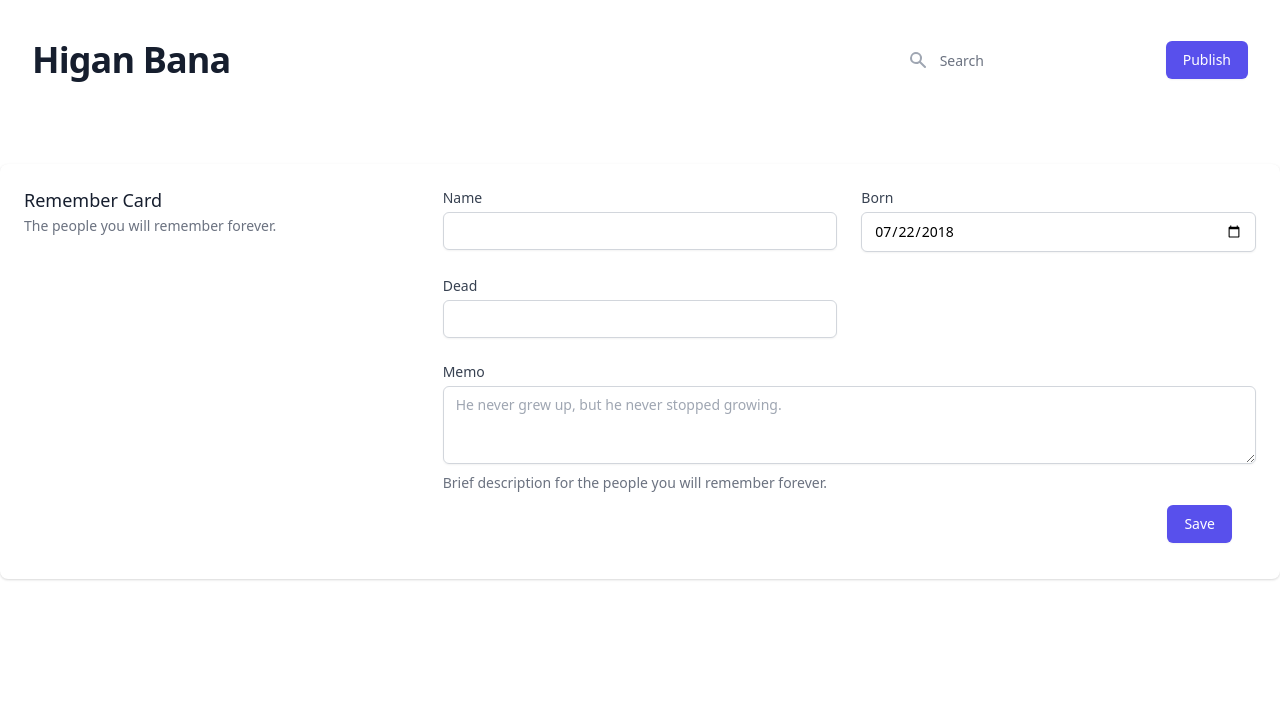
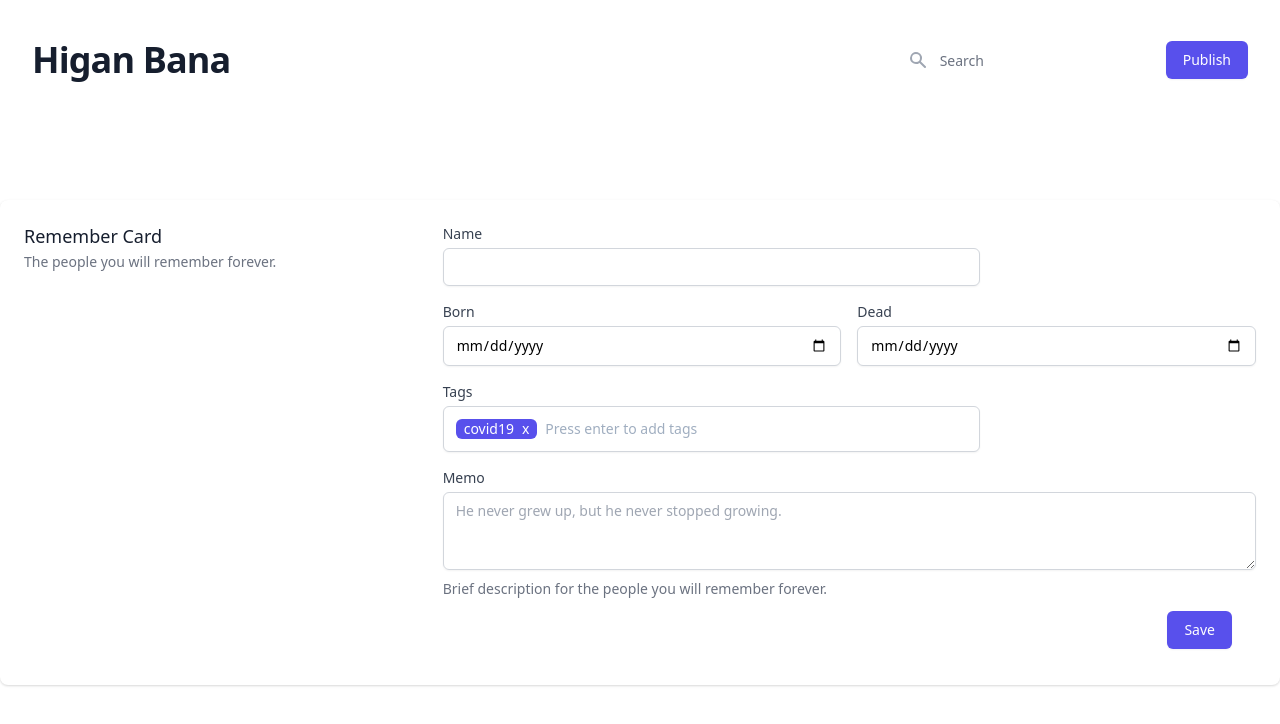
Before and after one commit to daoleno/higan-ui, a React (Create React App) app: page /publish in a window 1280 px wide. Shown: the top 724 px of the page. Built offline with nearby package versions, Linux system fonts and the light colour scheme.

Commit message:
Add TagsInput component.

```diff
--- a/src/nav.js
+++ b/src/nav.js
@@ -13,13 +13,13 @@ function Nav() {
         </Link>
       </div>
 
-      <div class="mt-4 flex md:mt-0 md:ml-4">
+      <div className="mt-4 flex md:mt-0 md:ml-4">
         <Search />
-        <span class="ml-3 shadow-sm rounded-md">
+        <span className="ml-3 shadow-sm rounded-md">
           <Link to="/publish">
             <button
               type="button"
-              class="inline-flex items-center px-4 py-2 border border-transparent text-sm leading-5 font-medium rounded-md text-white bg-indigo-600 hover:bg-indigo-500 focus:outline-none focus:shadow-outline-indigo focus:border-indigo-700 active:bg-indigo-700 transition duration-150 ease-in-out"
+              className="inline-flex items-center px-4 py-2 border border-transparent text-sm leading-5 font-medium rounded-md text-white bg-indigo-600 hover:bg-indigo-500 focus:outline-none focus:shadow-outline-indigo focus:border-indigo-700 active:bg-indigo-700 transition duration-150 ease-in-out"
             >
               Publish
             </button>
--- a/src/publish.js
+++ b/src/publish.js
@@ -1,86 +1,101 @@
-import React from "react";
+import React, { useState } from "react";
 import "./styles.css";
 
 function Publish() {
+  const selectedTags = tags => {
+		console.log(tags);
+  };
+
   return (
-    <div className="relative max-w-7xl mx-auto">
-      <div class="mt-6 bg-white shadow px-4 py-5 sm:rounded-lg sm:p-6">
-        <div class="md:grid md:grid-cols-3 md:gap-6">
-          <div class="md:col-span-1">
-            <h3 class="text-lg font-medium leading-6 text-gray-900">
+    <div className="relative max-w-7xl mx-auto mt-15">
+      <div className="mt-6 bg-white shadow px-4 py-5 sm:rounded-lg sm:p-6">
+        <div className="md:grid md:grid-cols-3 md:gap-6">
+          <div className="md:col-span-1">
+            <h3 className="text-lg font-medium leading-6 text-gray-900">
               Remember Card
             </h3>
-            <p class="mt-1 text-sm leading-5 text-gray-500">
+            <p className="mt-1 text-sm leading-5 text-gray-500">
               The people you will remember forever.
             </p>
           </div>
-          <div class="mt-5 md:mt-0 md:col-span-2">
+
+          <div className="mt-5 md:mt-0 md:col-span-2">
             <form action="#" method="POST">
-              <div class="grid grid-cols-6 gap-6">
-                <div class="col-span-6 sm:col-span-3">
+              <div className="grid grid-cols-6 gap-4">
+                <div className="col-span-4">
                   <label
                     for="name"
-                    class="block text-sm font-medium leading-5 text-gray-700"
+                    className="block text-sm font-medium leading-5 text-gray-700"
                   >
                     Name
                   </label>
                   <input
                     id="name"
-                    class="mt-1 form-input block w-full py-2 px-3 border border-gray-300 rounded-md shadow-sm focus:outline-none focus:shadow-outline-blue focus:border-blue-300 transition duration-150 ease-in-out sm:text-sm sm:leading-5"
+                    className="mt-1 form-input block w-full py-2 px-3 border border-gray-300 rounded-md shadow-sm focus:outline-none focus:shadow-outline-blue focus:border-blue-300 transition duration-150 ease-in-out sm:text-sm sm:leading-5"
                   />
                 </div>
 
-
-
-                <div class="col-span-6 sm:col-span-3">
+                <div className="col-span-3">
                   <label
                     for="born"
-                    class="block text-sm font-medium leading-5 text-gray-700"
+                    className="block text-sm font-medium leading-5 text-gray-700"
                   >
                     Born
                   </label>
                   <input
-                    type="date" name="trip-start" value="2018-07-22" min="1994-01-01" max="2018-12-31"
-                    id="born"
-                    class="mt-1 form-input block w-full py-2 px-3 border border-gray-300 rounded-md shadow-sm focus:outline-none focus:shadow-outline-blue focus:border-blue-300 transition duration-150 ease-in-out sm:text-sm sm:leading-5"
+                    type="date"
+                    name="born"
+                    className="mt-1 form-input block w-full py-2 px-3 border border-gray-300 rounded-md shadow-sm focus:outline-none focus:shadow-outline-blue focus:border-blue-300 transition duration-150 ease-in-out sm:text-sm sm:leading-5"
                   />
                 </div>
 
-                <div class="col-span-6 sm:col-span-3">
+                <div className="col-span-3">
                   <label
                     for="dead"
-                    class="block text-sm font-medium leading-5 text-gray-700"
+                    className="block text-sm font-medium leading-5 text-gray-700"
                   >
                     Dead
                   </label>
                   <input
-                    id="dead"
-                    class="mt-1 form-input block w-full py-2 px-3 border border-gray-300 rounded-md shadow-sm focus:outline-none focus:shadow-outline-blue focus:border-blue-300 transition duration-150 ease-in-out sm:text-sm sm:leading-5"
+                    type="date"
+                    name="dead"
+                    className="mt-1 form-input block w-full py-2 px-3 border border-gray-300 rounded-md shadow-sm focus:outline-none focus:shadow-outline-blue focus:border-blue-300 transition duration-150 ease-in-out sm:text-sm sm:leading-5"
                   />
                 </div>
 
-                <div class="col-span-6 ">
+                <div className="col-span-4">
+                  <label
+                    for="name"
+                    className="block text-sm font-medium leading-5 text-gray-700"
+                  >
+                    Tags
+                  </label>
+                  <TagsInput selectedTags={selectedTags}  tags={['covid19']}/>
+                </div>
+
+                <div className="col-span-6">
                   <label
                     for="memo"
-                    class="block text-sm leading-5 font-medium text-gray-700"
+                    className="block text-sm leading-5 font-medium text-gray-700"
                   >
                     Memo
                   </label>
-                  <div class="rounded-md shadow-sm">
+                  <div className="rounded-md shadow-sm">
                     <textarea
                       id="memo"
                       rows="3"
-                      class="form-textarea mt-1 block w-full transition duration-150 ease-in-out sm:text-sm sm:leading-5"
+                      className="form-textarea mt-1 block w-full transition duration-150 ease-in-out sm:text-sm sm:leading-5"
                       placeholder="He never grew up, but he never stopped growing."
                     ></textarea>
                   </div>
-                  <p class="mt-2 text-sm text-gray-500">
+                  <p className="mt-2 text-sm text-gray-500">
                     Brief description for the people you will remember forever.
                   </p>
                 </div>
               </div>
-              <div class="px-4 py-3 text-right sm:px-6">
-                <button class="py-2 px-4 border border-transparent text-sm leading-5 font-medium rounded-md text-white bg-indigo-600 shadow-sm hover:bg-indigo-500 focus:outline-none focus:shadow-outline-blue active:bg-indigo-600 transition duration-150 ease-in-out">
+
+              <div className="px-4 py-3 text-right sm:px-6">
+                <button type="button" className="py-2 px-4 border border-transparent text-sm leading-5 font-medium rounded-md text-white bg-indigo-600 shadow-sm hover:bg-indigo-500 focus:outline-none focus:shadow-outline-blue active:bg-indigo-600 transition duration-150 ease-in-out">
                   Save
                 </button>
               </div>
@@ -92,4 +107,37 @@ function Publish() {
   );
 }
 
+const TagsInput = (props) => {
+  const [tags, setTags] = useState(props.tags);
+  const removeTags = (indexToRemove) => {
+    setTags([...tags.filter((_, index) => index !== indexToRemove)]);
+  };
+  const addTags = (event) => {
+    if (event.target.value !== "") {
+      setTags([...tags, event.target.value]);
+      props.selectedTags([...tags, event.target.value]);
+      event.target.value = "";
+    }
+  };
+  return (
+    <div className="flex flex-wrap mt-1 form-input py-2 px-3 w-full block inline-block border border-gray-300 rounded-md shadow-sm focus:outline-none focus:shadow-outline-blue focus:border-blue-300 transition duration-150 ease-in-out sm:text-sm sm:leading-5">
+      <ul className="flex flex-wrap">
+        {tags.map((tag, index) => (
+          <li key={index} className="mr-2 my-1 inline-block w-auto rounded-md font-medium text-white bg-indigo-600 ">
+            <span className="mx-2">{tag}</span>
+            <span className="text-white cursor-pointer rounded-full mr-2" onClick={() => removeTags(index)}>
+              x
+            </span>
+          </li>
+        ))}
+      </ul>
+      <input
+        onKeyUp={(event) => (event.key === "Enter" ? addTags(event) : null)}
+        placeholder="Press enter to add tags"
+        className="flex-auto mx-auto my-1 focus:outline-none"
+      />
+    </div>
+  );
+};
+
 export default Publish;
```
